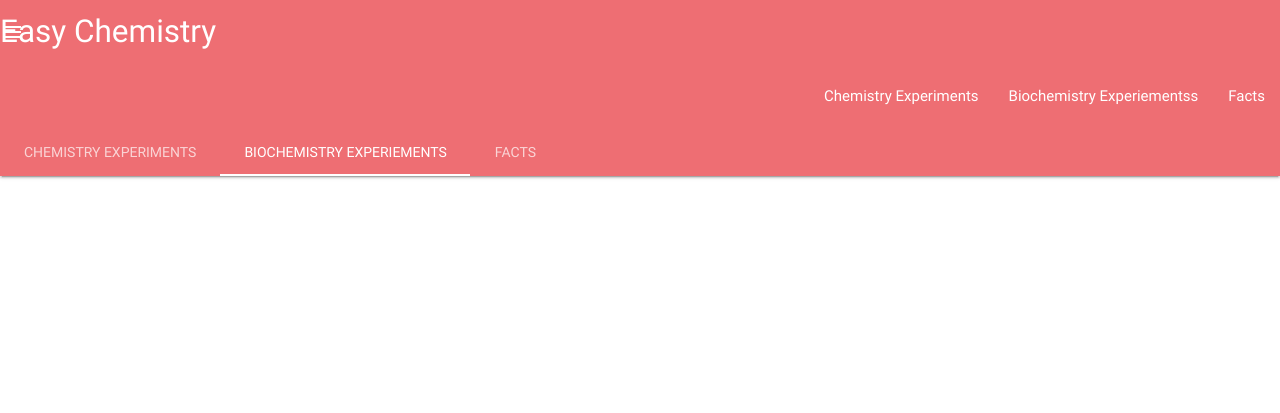
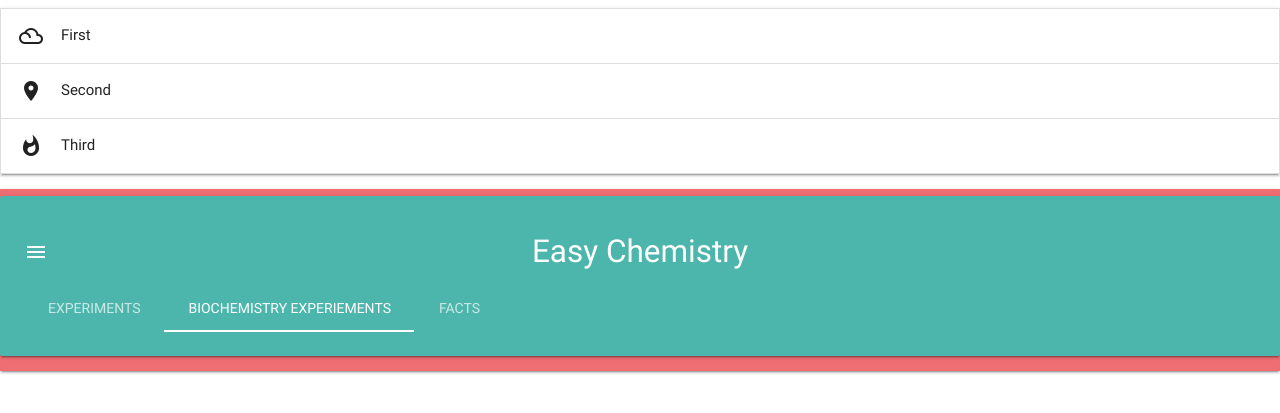
Before and after one commit to martynapacula/Project03, a Flask app: page / in a window 1280 px wide. Shown: the top 413 px of the page. Run offline with Flask 2, Linux system fonts and the light colour scheme; data that the repository does not hold is empty; some libraries are stand-ins or nearby versions.

Commit message:
collapsible html from materialize added to html file

```diff
--- a/templates/base.html
+++ b/templates/base.html
@@ -11,30 +11,38 @@
 
 
     <body>
-  <nav class="nav-extended">
+        {% block content %}
+        {% endblock %}
+
+
+     <div class="navbar-fixed">
+
+  <nav class="nav-extended" >
     <div class="nav-wrapper">
-      <a href="#" class="brand-logo">Easy Chemistry</a>
+    <div class="card-panel teal lighten-2">
+      <a href="#" class="brand-logo center">Easy Chemistry</a>
       <a href="#" data-target="mobile-demo" class="sidenav-trigger"><i class="material-icons">menu</i></a>
-      <ul id="nav-mobile" class="right hide-on-med-and-down">
-        <li><a href="sass.html">Chemistry Experiments </a></li>
-        <li><a href="badges.html">Biochemistry Experiementss</a></li>
-        <li><a href="collapsible.html">Facts</a></li>
-      </ul>
-    </div>
-    <div class="nav-content">
-      <ul class="tabs tabs-transparent">
-        <li class="tab"><a href="#test1">Chemistry Experiments</a></li>
-        <li class="tab"><a class="active" href="#test2">Biochemistry Experiements</a></li>
-        <li class="tab disabled"><a href="#test3">Facts</a></li>
+      <ul id="nav-mobile" class="hide-on-med-and-down">
 
       </ul>
+
+    <div class="nav-content center">
+      <ul class="tabs tabs-transparent">
+        <li class="tab"><a href="#test1">Experiments</a></li>
+        <li class="tab"><a class="active" href="#test2">Biochemistry Experiements</a></li>
+        <li class="tab "><a href="#test3">Facts</a></li>
+
+      </ul>
+      </div>
+   </nav>
     </div>
-  </nav>
+    </div>
+    </div>
 
 
          <script src="https://cdnjs.cloudflare.com/ajax/libs/jquery/3.2.1/jquery.min.js" integrity="sha256-hwg4gsxgFZhOsEEamdOYGBf13FyQuiTwlAQgxVSNgt4=" crossorigin="anonymous"></script>
          <script src="https://cdnjs.cloudflare.com/ajax/libs/materialize/0.100.2/js/materialize.min.js"></script>
-         <script>
+
 
 
     </body>
--- a/templates/tasks.html
+++ b/templates/tasks.html
@@ -1,13 +1,27 @@
 {% extends 'base.html' %}
 {% block content %}
 
-
-    {% for task in tasks %}
+        {% for task in tasks %}
         {{task.Category_name}}
         {{task.place_name}}
         {{task.decription}}
         {{task.highly_important}}
         {{task.beginning_date}}
-    {% endfor %}
+        {% endfor %}
+
+ <ul class="collapsible">
+    <li>
+      <div class="collapsible-header"><i class="material-icons">filter_drama</i>First</div>
+      <div class="collapsible-body"><span>Lorem ipsum dolor sit amet.</span></div>
+    </li>
+    <li>
+      <div class="collapsible-header"><i class="material-icons">place</i>Second</div>
+      <div class="collapsible-body"><span>Lorem ipsum dolor sit amet.</span></div>
+    </li>
+    <li>
+      <div class="collapsible-header"><i class="material-icons">whatshot</i>Third</div>
+      <div class="collapsible-body"><span>Lorem ipsum dolor sit amet.</span></div>
+    </li>
+  </ul>
 
 {% endblock %}
```
